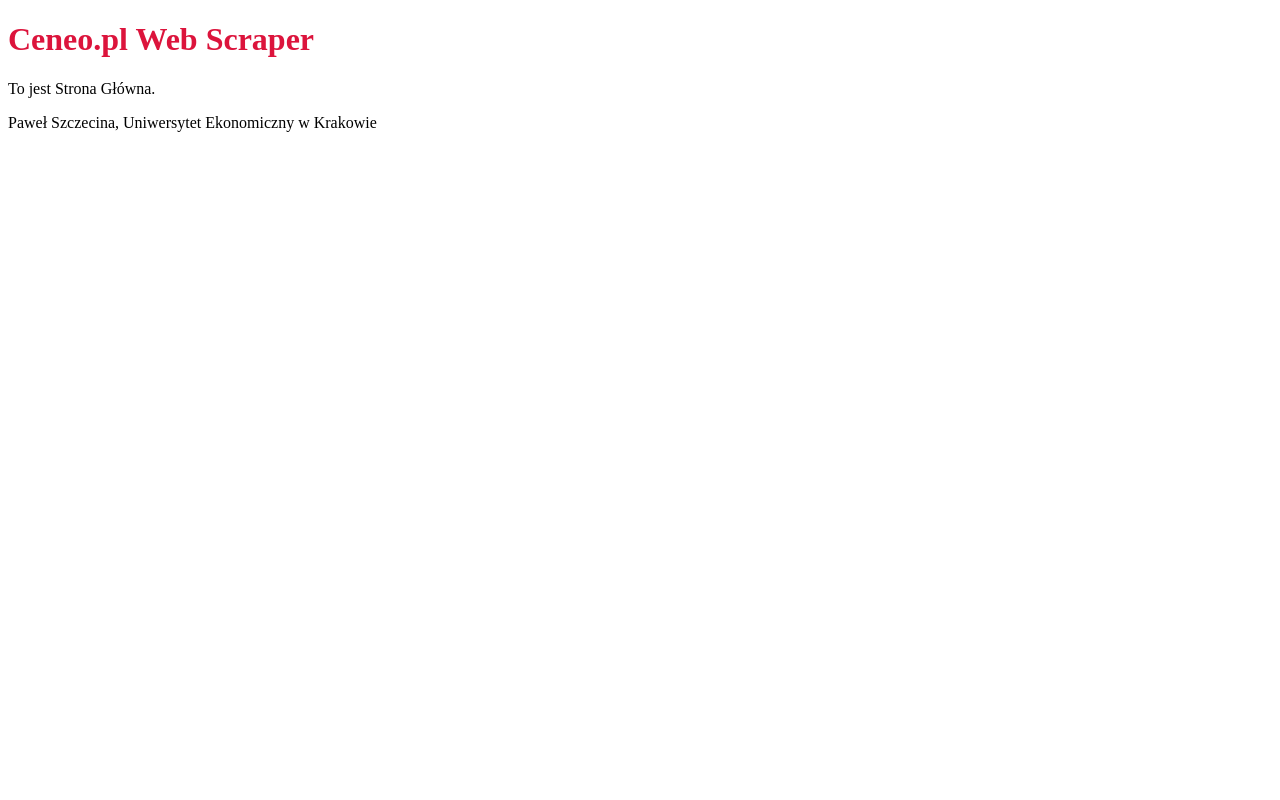
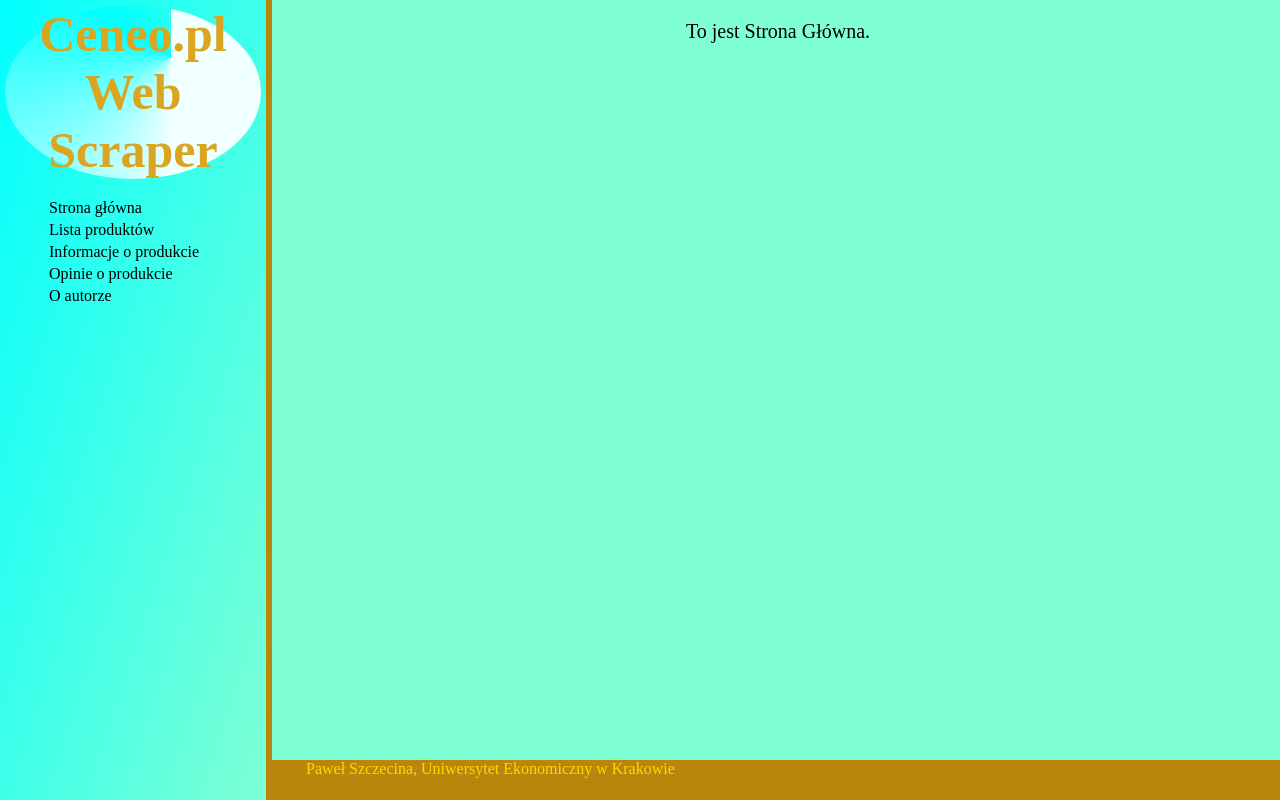
Before and after one commit to PSzczecina/CeneoWebScrapperPS, a Flask app: page / in a window 1280 px wide. Run offline with Flask 3, Linux system fonts and the light colour scheme.

Commit message:
2024-05-12 PS

```diff
--- a/app/static/style.css
+++ b/app/static/style.css
@@ -1,3 +1,56 @@
+*{
+    margin: 0;
+}
+
 h1{
-    color: crimson;
+    color: goldenrod;
+    font-size: 50px;
+    background-image: conic-gradient(at 65% 30% ,azure 180deg, aqua 300deg, rgba(0,0,0,0));
+    border-radius: 50%;
 }
+
+li{
+    list-style-type: none;
+    text-align: left;
+    margin: 4px;
+}
+ul{
+    margin-top: 20px;
+}
+a:hover{
+    font-weight: bold;
+    background-image: radial-gradient(azure, rgba(0,0,0,0));
+    color: darkgoldenrod;
+}
+
+header{
+    text-align: center;
+    /*background-color: azure;*/
+    padding: 5px;
+    background-image: linear-gradient(to bottom right,aqua, aquamarine);
+    border-right: 0.5vw solid darkgoldenrod;
+    left: 0;
+    width: 20vw;
+    height: 100%;
+    position: fixed;
+    z-index: 1;
+}
+section{
+    font-size: 20px;
+    text-align: center;
+    padding-left: 20px;
+    padding-top: 20px;
+    margin-left: 20vw;
+    height: 95vh;
+    background-color: aquamarine;
+}
+footer{
+    background-color: darkgoldenrod;
+    color: gold;
+    position: fixed;
+    bottom: 0;
+    height: 5vh;
+    width: 100%;
+    padding-left: 50px;
+    margin-left: 20vw;
+}
--- a/app/templates/base.html
+++ b/app/templates/base.html
@@ -9,6 +9,13 @@
 <body>
     <header>
         <h1>Ceneo.pl Web Scraper</h1>
+        <ul>
+            <li><a>Strona główna</a></li>
+            <li><a>Lista produktów</a></li>
+            <li><a>Informacje o produkcie</a></li>
+            <li><a>Opinie o produkcie</a></li>
+            <li><a>O autorze</a></li>
+        </ul>
     </header>
     <section>
         {% block content %}
```
